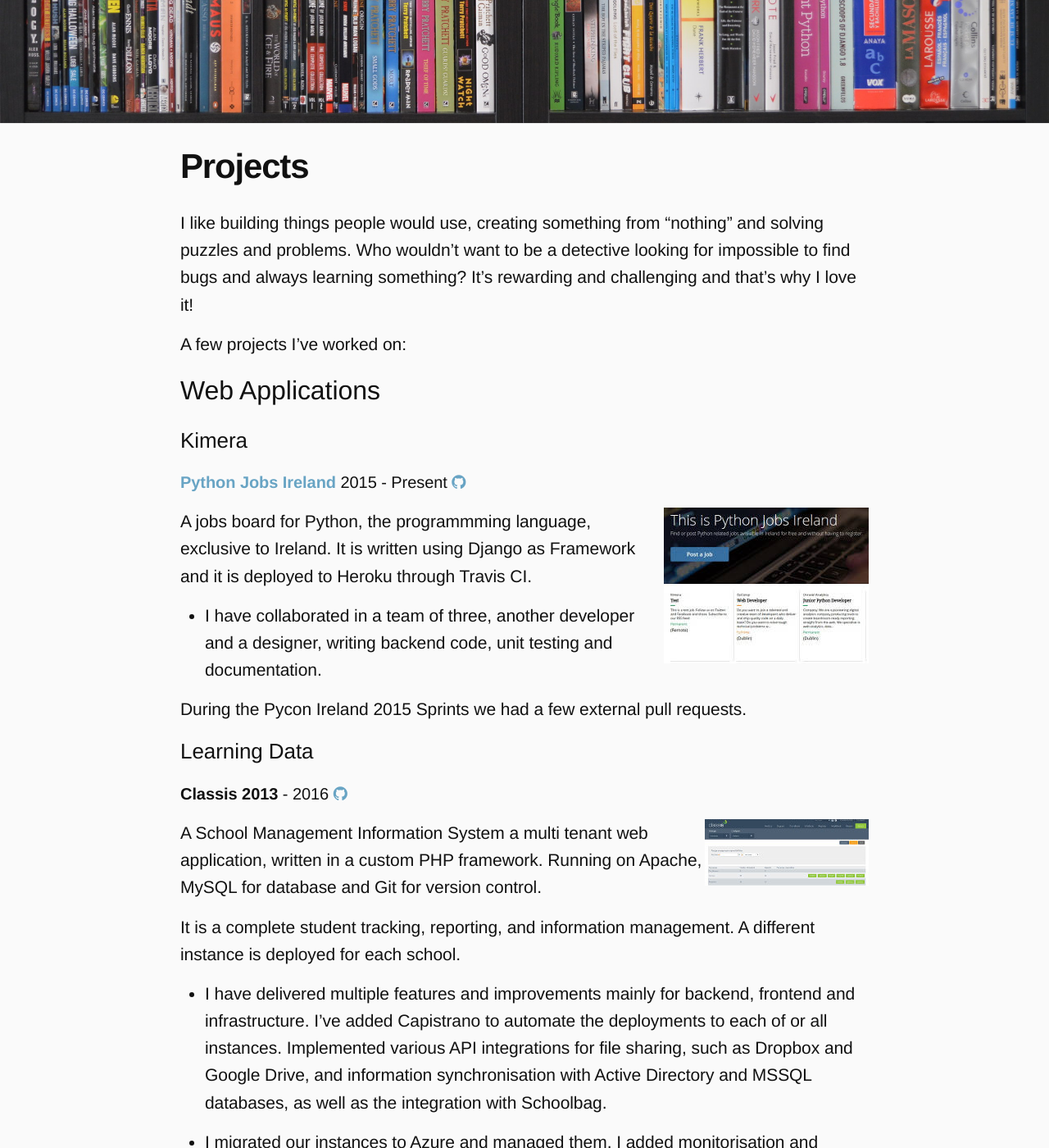
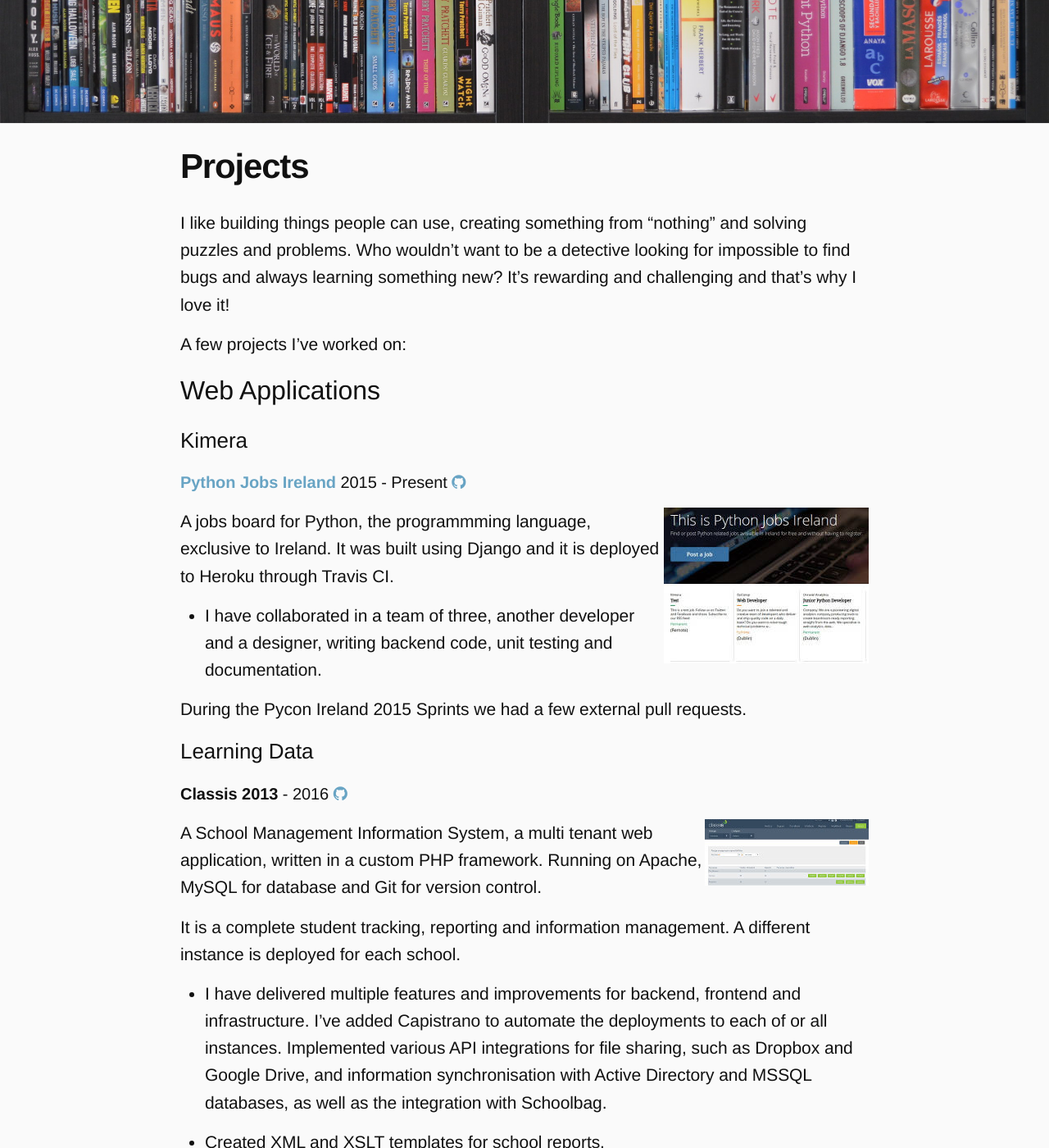
Before and after one commit to mariusavram91/mariusavram, a Jekyll site: the page built from projects.md, in a window 1280 px wide and 1400 px high, scrolled down 239 px. Shown: the whole window at 82% size. Built offline with Jekyll 4.4.1, drawn with Linux system fonts in a browser that asks for light colours; nearby versions of some CDN libraries; some of the changed text lies outside the part shown.

Commit message:
Fix typos on Projects page

```diff
--- a/projects.md
+++ b/projects.md
@@ -4,7 +4,7 @@
 permalink: /projects/
 ---
 
-I like building things people would use, creating something from “nothing” and solving puzzles and problems. Who wouldn’t want to be a detective looking for impossible to find bugs and always learning something? It’s rewarding and challenging and that’s why I love it!
+I like building things people can use, creating something from “nothing” and solving puzzles and problems. Who wouldn’t want to be a detective looking for impossible to find bugs and always learning something new? It’s rewarding and challenging and that’s why I love it!
 
 A few projects I've worked on:
 
@@ -16,7 +16,7 @@
 
 ![pythonjobs.ie](/assets/projects/pythonjobs.jpg){:class="project"}
 
-A jobs board for Python, the programmming language, exclusive to Ireland. It is written using Django as Framework and it is deployed to Heroku through Travis CI.
+A jobs board for Python, the programmming language, exclusive to Ireland. It was built using Django and it is deployed to Heroku through Travis CI.
 
 * I have collaborated in a team of three, another developer and a designer, writing backend code, unit testing and documentation.
 
@@ -28,11 +28,13 @@
 
 ![classis](/assets/projects/classis.jpg){:class="project"}
 
-A School Management Information System a multi tenant web application, written in a custom PHP framework. Running on Apache, MySQL for database and Git for version control.
+A School Management Information System, a multi tenant web application, written in a custom PHP framework. Running on Apache, MySQL for database and Git for version control.
 
-It is a complete student tracking, reporting, and information management. A different instance is deployed for each school.
+It is a complete student tracking, reporting and information management. A different instance is deployed for each school.
 
-* I have delivered multiple features and improvements mainly for backend, frontend and infrastructure. I've added Capistrano to automate the deployments to each of or all instances. Implemented various API integrations for file sharing, such as Dropbox and Google Drive, and information synchronisation with Active Directory and MSSQL databases, as well as the integration with Schoolbag.
+* I have delivered multiple features and improvements for backend, frontend and infrastructure. I've added Capistrano to automate the deployments to each of or all instances. Implemented various API integrations for file sharing, such as Dropbox and Google Drive, and information synchronisation with Active Directory and MSSQL databases, as well as the integration with Schoolbag.
+
+* Created XML and XSLT templates for school reports.
 
 * I migrated our instances to Azure and managed them. I added monitorisation and automatisation.
 
@@ -50,19 +54,19 @@
 
 A REST API written using Flask Python framework and its web client written in Javascript/jQuery.
 
-* I built it to act as a router to many different databases to be able to fetch data from the different Classis instances. Fabric is used for its deployment. It was a challenge for me at the time.
+* I built it to act as a router to many different databases, to be able to fetch data from the different Classis instances. Fabric is used for its deployment. It proved to be challenge for me at the time.
 
 #### **Classic** 2014-2015
 
-A School Parent Portal written in PHP using the framework ELGG.
+A School Parent Portal written in PHP using the ELGG framework.
 
 #### **[Schoolbag](https://schoolbag.ie)** 2014 - 2016
 
 ![schoolbag](/assets/projects/schoolbag.jpg){:class="project"}
 
-An e-diary application for teachers, students and parents written using Phalcon PHP.
+An e-diary application for teachers, students and parents built using Phalcon PHP.
 
-* I delivered the Office 365 integration, synchronisation with the directory and authentication adding Schoolbag to Azure Marketplace.
+* I delivered the Office 365 integration, synchronisation with the directory and authentication, adding Schoolbag to Azure Marketplace.
 
 * I have implemented various other API integrations (REST and SOAP) from data providers such as: Classis, Advanced Learning, VSWare, LDAP and Active Directory.
 
@@ -80,9 +84,9 @@
 
 #### **School Internships Management System 2012**
 
-A management system for the students' internships. It was built in PHP with IIS as a server and MySQL for the database.
+A management system for the students' internships. It was built in PHP with IIS web server and MySQL for the database.
 
-* I designed the frontend, the architecture and wrote the backend. I was part of a four members team.
+* I designed the frontend, the architecture and wrote the backend code. I was part of a four members team.
 
 ## Websites
 
```
Also changed, not shown: other parts of projects.md (+5 -3 lines).
